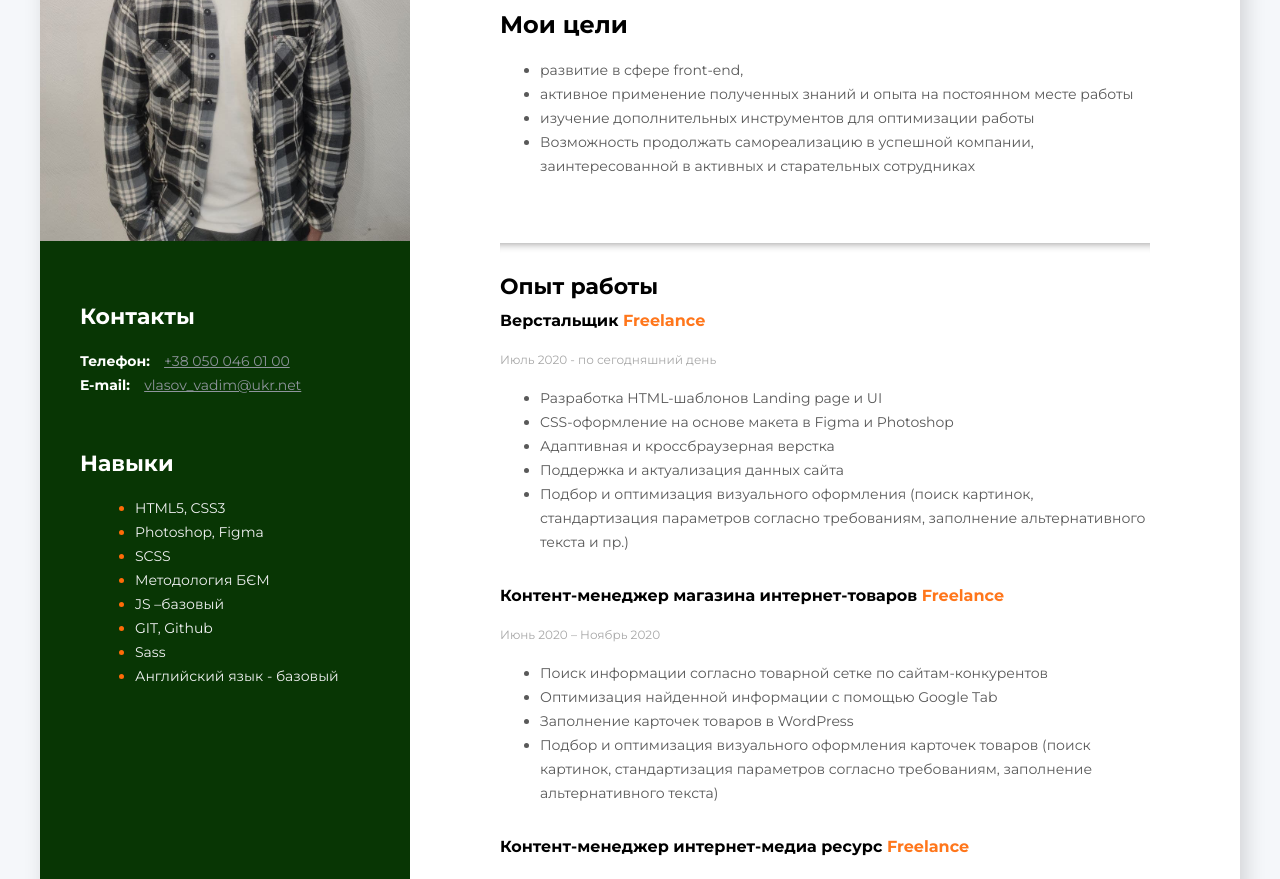
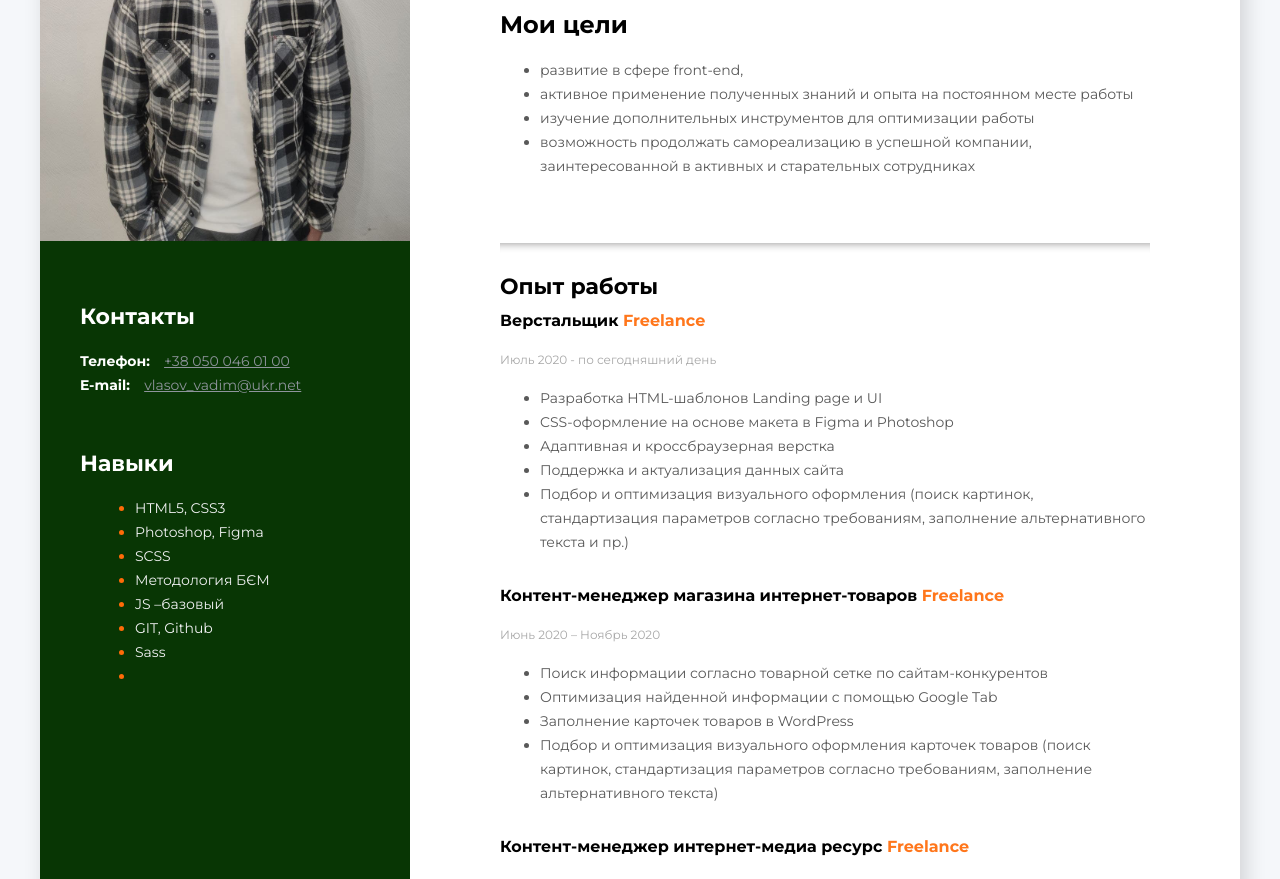
Before and after one commit to VadimVlasov/-V-2, a plain HTML site: page index.html in a window 1280 px wide. Shown: the part 340-1219 px from the top of the page. Drawn offline with Linux system fonts and the light colour scheme.

Commit message:
правки2

```diff
--- a/index.html
+++ b/index.html
@@ -54,7 +54,7 @@
               <span class="tech-skill-text">Sass</span>
             </li>
             <li class="tech-skill-item">
-              <span class="tech-skill-text">Английский язык - базовый</span>
+              <span class="tech-skill-text"></span>
             </li>
           </ul>
         </div>
@@ -75,7 +75,7 @@
           <li class="profession-duties-item">активное применение полученных знаний и опыта на постоянном месте работы
           </li>
           <li class="profession-duties-item">изучение дополнительных инструментов для оптимизации работы</li>
-          <li class="profession-duties-item">Возможность продолжать самореализацию в успешной компании, заинтересованной
+          <li class="profession-duties-item">возможность продолжать самореализацию в успешной компании, заинтересованной
             в активных и старательных
             сотрудниках
           </li>
```
